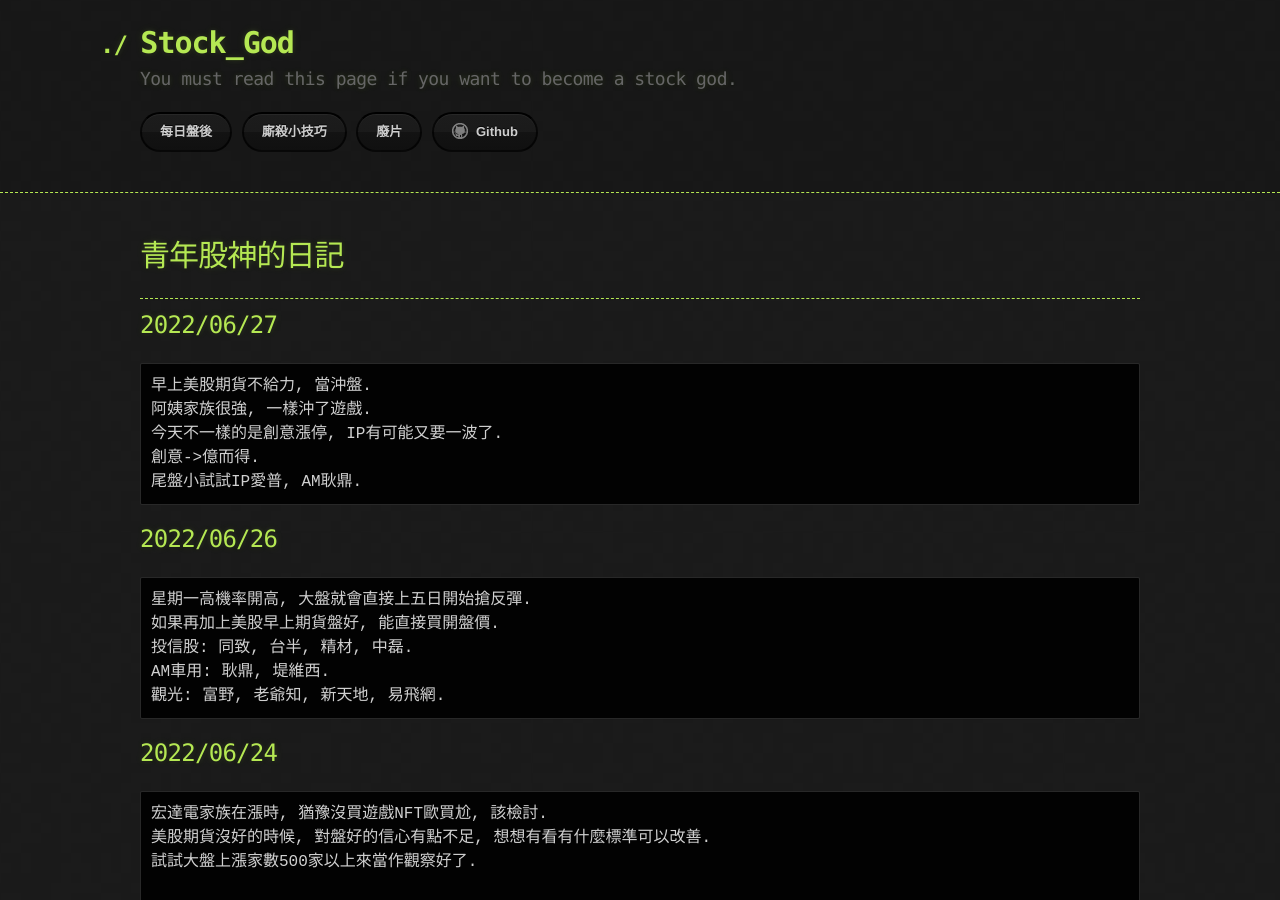
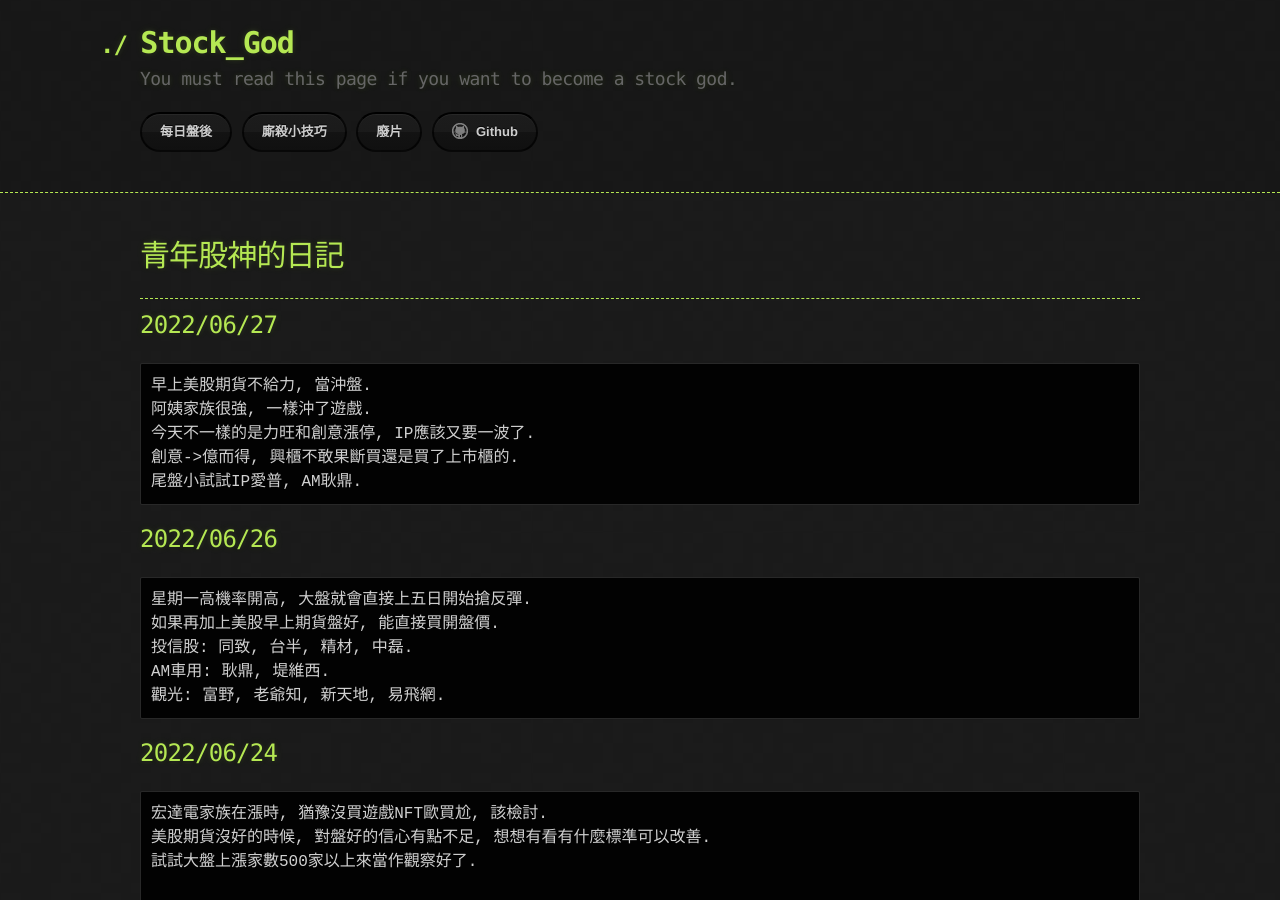
Before and after one commit to lepg5487/Stock_God, a Jekyll site: the page built from index.md, in a window 1280 px wide and 900 px high. Built offline with Jekyll 4.4.1, drawn with Linux system fonts in a browser that asks for light colours; our own code applies the rules of GitHub Pages for plain Markdown files.

Commit message:
Update index.md

````diff
--- a/index.md
+++ b/index.md
@@ -10,8 +10,8 @@ layout: testlayouts
 ```
 早上美股期貨不給力, 當沖盤.
 阿姨家族很強, 一樣沖了遊戲.
-今天不一樣的是創意漲停, IP有可能又要一波了.
-創意->億而得.
+今天不一樣的是力旺和創意漲停, IP應該又要一波了.
+創意->億而得, 興櫃不敢果斷買還是買了上市櫃的.
 尾盤小試試IP愛普, AM耿鼎.
 ```
 
````
